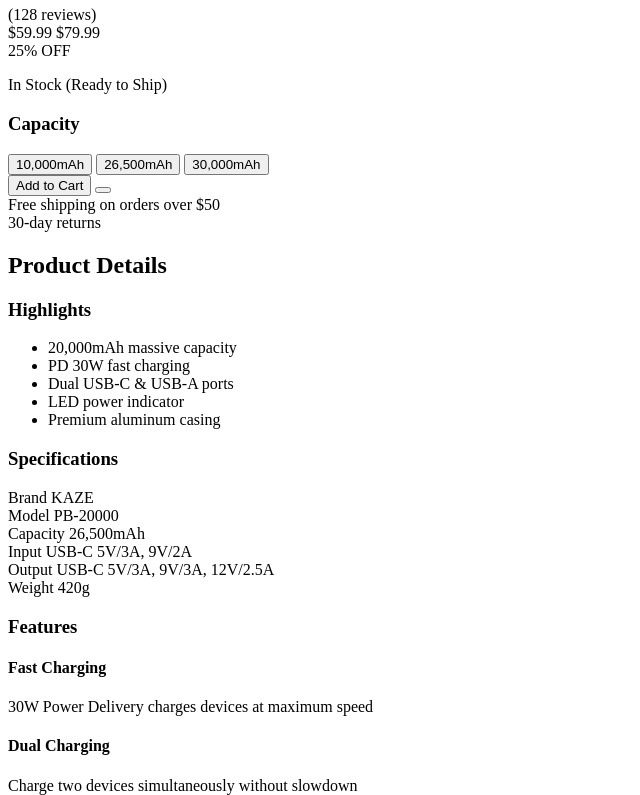
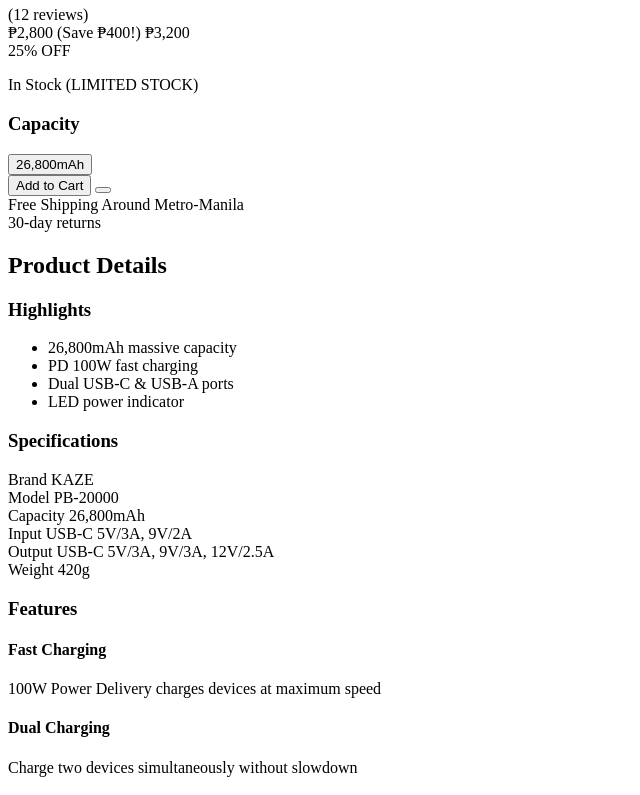
Before and after one commit to chastenr/KAZE-OFFICIAL-SITE, a plain HTML site: page pages/product-info.html in a window 1280 px wide. Shown: the part 60-855 px from the top of the page, without its empty margins (0-640 px from the left). Drawn offline with Linux system fonts and the light colour scheme.

Commit message:
new layer

```diff
--- a/pages/product-info.html
+++ b/pages/product-info.html
@@ -42,7 +42,7 @@
 
             <!-- Product Info -->
             <div>
-                <h1 class="text-3xl font-bold text-gray-900 mb-2">KAZE Ultra-Fast PowerBank A26</h1>
+                <h1 class="text-3xl font-bold text-gray-900 mb-2">KAZE PowerBank A26</h1>
                 <div class="flex items-center mb-4">
                     <div class="flex text-yellow-400 mr-2">
                         <i data-feather="star" class="w-4 h-4 fill-current"></i>
@@ -51,18 +51,18 @@
                         <i data-feather="star" class="w-4 h-4 fill-current"></i>
                         <i data-feather="star" class="w-4 h-4 fill-current"></i>
                     </div>
-                    <span class="text-gray-600 text-sm">(128 reviews)</span>
+                    <span class="text-gray-600 text-sm">(12 reviews)</span>
                 </div>
 
                 <div class="bg-indigo-50 p-4 rounded-lg mb-6">
                     <div class="flex justify-between items-center">
                         <div>
-                            <span class="text-2xl font-bold text-indigo-600">$59.99</span>
-                            <span class="text-gray-500 line-through ml-2">$79.99</span>
+                            <span class="text-2xl font-bold text-indigo-600">₱2,800 (Save ₱400!)</span>
+                            <span class="text-gray-500 line-through ml-2">₱3,200</span>
                         </div>
                         <span class="bg-indigo-600 text-white text-xs px-2 py-1 rounded">25% OFF</span>
                     </div>
-                    <p class="text-green-600 text-sm mt-1">In Stock (Ready to Ship)</p>
+                    <p class="text-green-600 text-sm mt-1">In Stock (LIMITED STOCK)</p>
                 </div>
 
                 <!-- <div class="mb-6">
@@ -77,10 +77,9 @@
                 <div class="mb-6">
                     <h3 class="font-medium text-gray-900 mb-2">Capacity</h3>
                     <div class="flex space-x-3">
-                        <button class="px-4 py-2 border border-gray-300 rounded-md">10,000mAh</button>
-                        <button
-                            class="px-4 py-2 border border-gray-300 rounded-md bg-indigo-100 border-indigo-500">26,500mAh</button>
-                        <button class="px-4 py-2 border border-gray-300 rounded-md">30,000mAh</button>
+
+                        <button class="px-4 py-2 border border-gray-300 rounded-md bg-indigo-100 border-indigo-500">26,800mAh</button>
+
                     </div>
                 </div>
 
@@ -99,7 +98,7 @@
                     <div class="flex items-center justify-between">
                         <div class="flex items-center">
                             <i data-feather="truck" class="text-gray-500 mr-2"></i>
-                            <span class="text-sm">Free shipping on orders over $50</span>
+                            <span class="text-sm">Free Shipping Around Metro-Manila</span>
                         </div>
                         <div class="flex items-center">
                             <i data-feather="rotate-ccw" class="text-gray-500 mr-2"></i>
@@ -120,11 +119,11 @@
                     <ul class="space-y-2">
                         <li class="flex items-start">
                             <i data-feather="check" class="text-green-500 mr-2 mt-1"></i>
-                            <span>20,000mAh massive capacity</span>
+                            <span>26,800mAh massive capacity</span>
                         </li>
                         <li class="flex items-start">
                             <i data-feather="check" class="text-green-500 mr-2 mt-1"></i>
-                            <span>PD 30W fast charging</span>
+                            <span>PD 100W fast charging</span>
                         </li>
                         <li class="flex items-start">
                             <i data-feather="check" class="text-green-500 mr-2 mt-1"></i>
@@ -133,10 +132,6 @@
                         <li class="flex items-start">
                             <i data-feather="check" class="text-green-500 mr-2 mt-1"></i>
                             <span>LED power indicator</span>
-                        </li>
-                        <li class="flex items-start">
-                            <i data-feather="check" class="text-green-500 mr-2 mt-1"></i>
-                            <span>Premium aluminum casing</span>
                         </li>
                     </ul>
                 </div>
@@ -154,7 +149,7 @@
                         </div>
                         <div class="flex justify-between border-b border-gray-100 pb-2">
                             <span class="text-gray-600">Capacity</span>
-                            <span class="font-medium">26,500mAh</span>
+                            <span class="font-medium">26,800mAh</span>
                         </div>
                         <div class="flex justify-between border-b border-gray-100 pb-2">
                             <span class="text-gray-600">Input</span>
@@ -181,7 +176,7 @@
                             <i data-feather="zap" class="text-indigo-600"></i>
                         </div>
                         <h4 class="font-medium mb-1">Fast Charging</h4>
-                        <p class="text-gray-600 text-sm">30W Power Delivery charges devices at maximum speed</p>
+                        <p class="text-gray-600 text-sm">100W Power Delivery charges devices at maximum speed</p>
                     </div>
                     <div class="feature-card bg-white p-4 rounded-lg shadow-sm hover:shadow-md transition">
                         <div
@@ -205,7 +200,8 @@
                             <i data-feather="watch" class="text-indigo-600"></i>
                         </div>
                         <h4 class="font-medium mb-1">Portable Design</h4>
-                        <p class="text-gray-600 text-sm">Slim profile fits easily in bags and pockets</p>
+                        <p class="text-gray-600 text-sm">Easily fits with laptops and works with most devices</p>
+
                     </div>
                 </div>
             </div>
@@ -215,7 +211,7 @@
                 <ul class="grid sm:grid-cols-2 gap-4">
                     <li class="flex items-center">
                         <i data-feather="check-circle" class="text-green-500 mr-2"></i>
-                        <span>KAZE PowerBank (20,000mAh)</span>
+                        <span>KAZE PowerBank (26,800mAh)</span>
                     </li>
                     <li class="flex items-center">
                         <i data-feather="check-circle" class="text-green-500 mr-2"></i>
@@ -227,7 +223,7 @@
                     </li>
                     <li class="flex items-center">
                         <i data-feather="check-circle" class="text-green-500 mr-2"></i>
-                        <span>Travel Pouch</span>
+                        <span>KAZE S</span>
                     </li>
                 </ul>
             </div>
--- a/style.css
+++ b/style.css
@@ -238,7 +238,7 @@ nav-links::before {
   height: 100%;
   z-index: -1;
   overflow: hidden;
-  background: #313131;
+  background: #ffffff;
   /* fallback */
   transition: background 1s ease;
 }
@@ -277,8 +277,14 @@ nav-links::before {
 /* ----- Global ----- */
 
 .product-page-info {
-  background-color: #fff;
+  background-color: #817e7e;
   padding: 10% 10%;
+    max-width: 1100px;
+  margin: 100px auto;
+  padding: 40px;
+  border-radius: 20px;
+  background: rgba(120, 115, 115, 0.6);
+  color: #ff9797;
 }
 
 
```
Also changed, not shown: pages/about.html (+4 -26 lines).
